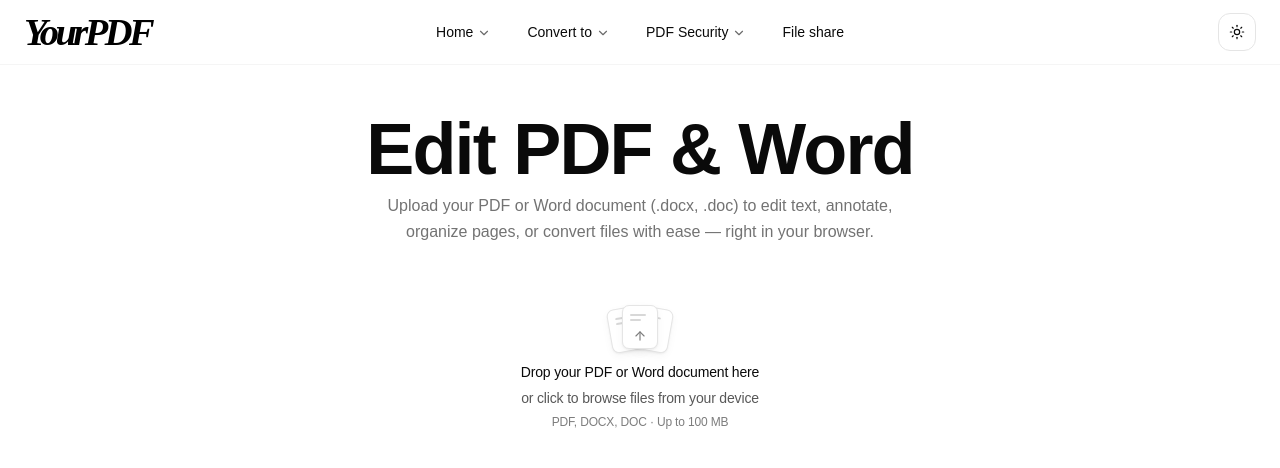
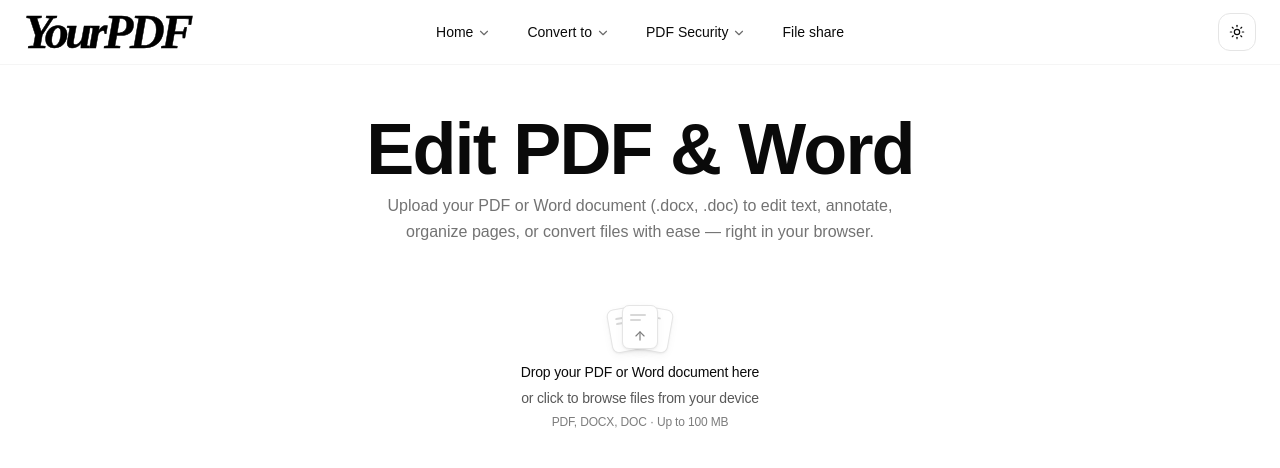
Before and after one commit to zzzaryabali109-lab/yourpdf, a Next.js app: page / in a window 1280 px wide. Shown: the top 468 px of the page. Built offline with nearby package versions, Linux system fonts and the light colour scheme.

Commit message:
Enlarge and polish header wordmark

```diff
--- a/src/components/site-header.tsx
+++ b/src/components/site-header.tsx
@@ -139,8 +139,11 @@ export function SiteHeader() {
           aria-label="YourPDF home"
         >
           <span
-            className="text-[2.4rem] font-bold italic leading-none tracking-[-0.09em] text-black dark:text-white"
-            style={{ fontFamily: '"Brush Script MT", "Segoe Script", cursive' }}
+            className="text-[3rem] font-bold italic leading-none tracking-[-0.07em] text-black dark:text-white transition-colors"
+            style={{
+              fontFamily: '"Brush Script MT", "Segoe Script", cursive',
+              WebkitTextStroke: "0.45px currentColor",
+            }}
           >
             YourPDF
           </span>
@@ -170,8 +173,11 @@ export function SiteHeader() {
             onClick={() => setMobileOpen(false)}
           >
             <span
-              className="text-[2.15rem] font-bold italic leading-none tracking-[-0.09em] text-black dark:text-white"
-              style={{ fontFamily: '"Brush Script MT", "Segoe Script", cursive' }}
+              className="text-[2.65rem] font-bold italic leading-none tracking-[-0.07em] text-black dark:text-white transition-colors"
+              style={{
+                fontFamily: '"Brush Script MT", "Segoe Script", cursive',
+                WebkitTextStroke: "0.45px currentColor",
+              }}
             >
               YourPDF
             </span>
@@ -210,8 +216,11 @@ export function SiteHeader() {
                 onClick={() => setMobileOpen(false)}
               >
                 <span
-                  className="text-[1.9rem] font-bold italic leading-none tracking-[-0.09em] text-black dark:text-white"
-                  style={{ fontFamily: '"Brush Script MT", "Segoe Script", cursive' }}
+                  className="text-[2.25rem] font-bold italic leading-none tracking-[-0.07em] text-black dark:text-white transition-colors"
+                  style={{
+                    fontFamily: '"Brush Script MT", "Segoe Script", cursive',
+                    WebkitTextStroke: "0.45px currentColor",
+                  }}
                 >
                   YourPDF
                 </span>
```
